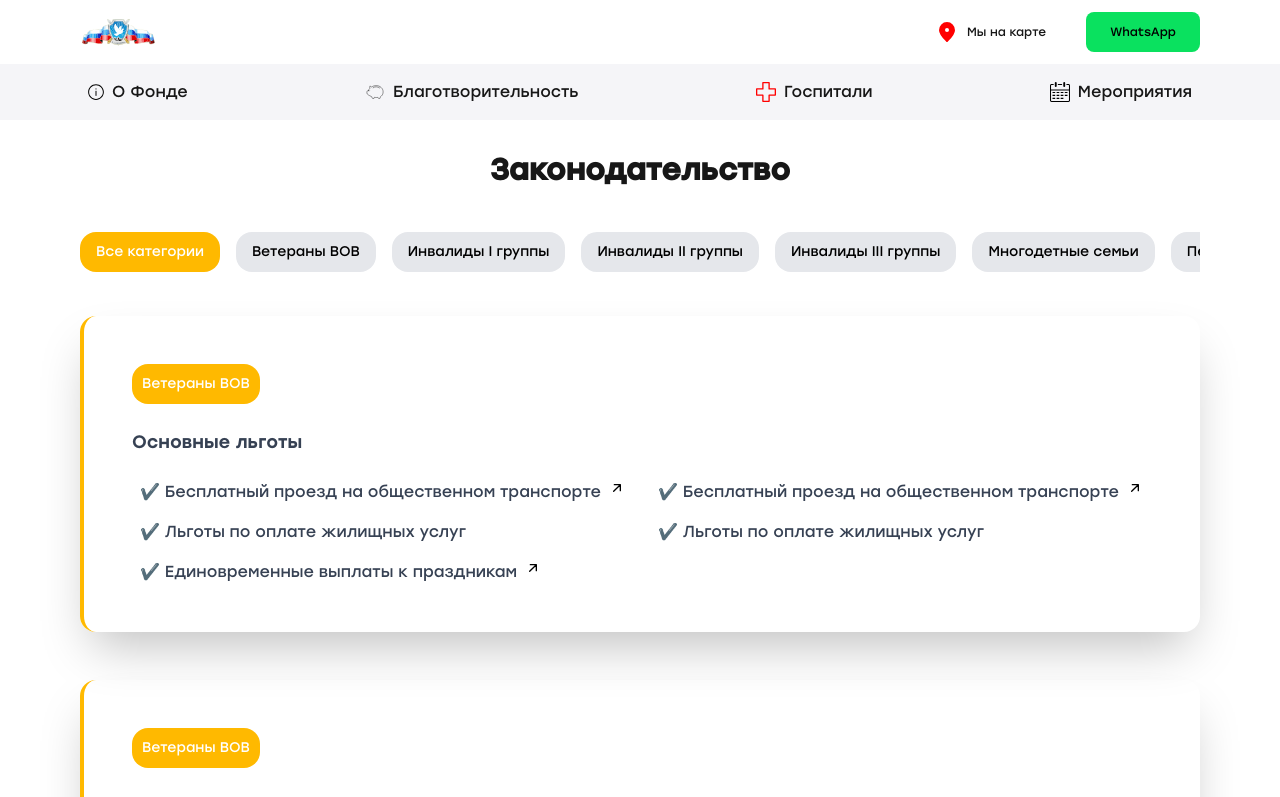
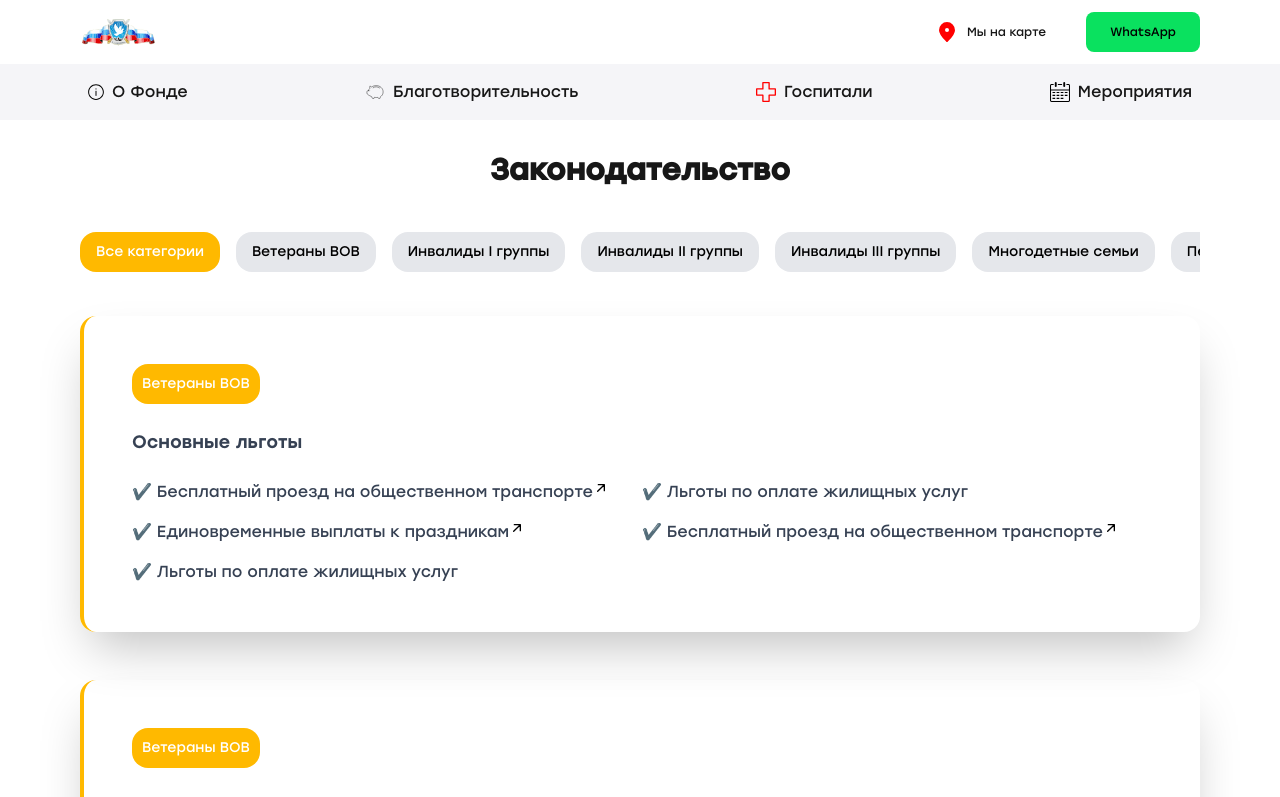
Before and after one commit to bmstu-itstech/fivvt-frontend, a Next.js app: page /benefits in a window 1280 px wide. Shown: the top 797 px of the page. Built offline with nearby package versions, Linux system fonts and the light colour scheme.

Commit message:
[feat] benefirCard: fix arrow

```diff
--- a/src/components/BenefitCard/index.tsx
+++ b/src/components/BenefitCard/index.tsx
@@ -11,18 +11,19 @@ export const BenefitCard: FC<Props> = ({className, data, ...props}) => {
           {data.lgota}
         </p>
         <p className='text-lg text-gray-700 font-medium'>{data.type_of_lgota}</p>
-        <div className='flex flex-col gap-4 w-full flex-wrap max-h-32'>
+        <div className='flex gap-y-4 w-full flex-wrap min-h-20 h-fit'>
           {data.value.map((item, index) => {
             return (
+              <div key={index} className='flex w-1/2 pe-8 flex-wrap'>
                 <a
-                key={index}
                   href={item.href}
                   className={`${
                     item.href ? 'cursor-pointer hover:shadow hover:scale-95' : ''
-                } flex gap-1 duration-200 w-fit transition-all text-gray-700  max-w-1/2 text-wrap relative  px-2`}>
+                  } flex gap-1 duration-200 w-fit transition-all text-gray-700 text-wrap relative`}>
                   ✔️ {item.title}
                   {item.href && <RemoteArrow className='w-4 h-4 absolute left-full top-0' />}
                 </a>
+              </div>
             );
           })}
         </div>
```
Lines whose indentation alone changed are shown as unchanged.
